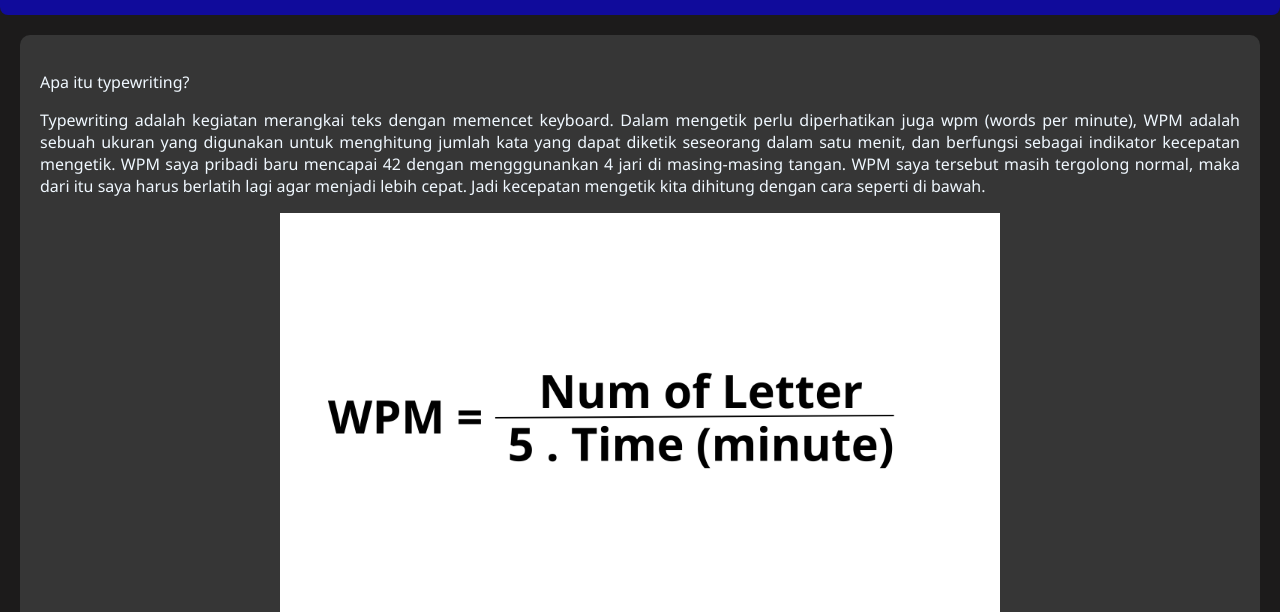
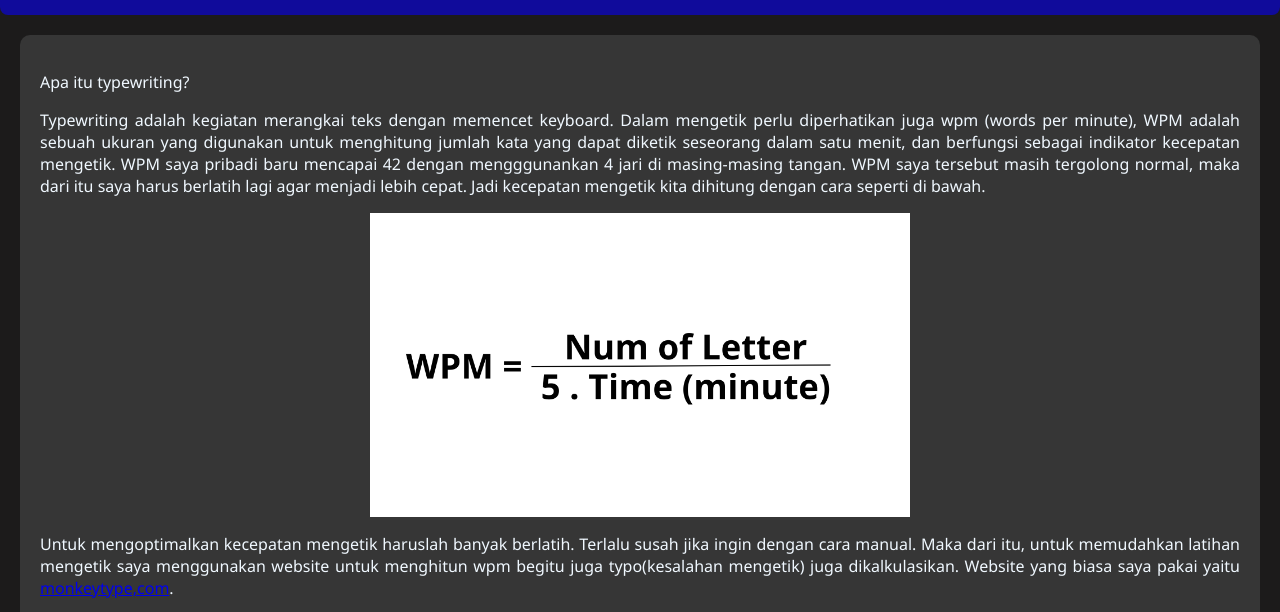
Before and after one commit to Maleka0809/tugas_pweb_Maleka_189, a plain HTML site: page index.html in a window 1280 px wide. Shown: the part 134-746 px from the top of the page. Drawn offline with Linux system fonts and the light colour scheme.

Commit message:
Update inicssnya.css

```diff
--- a/inicssnya.css
+++ b/inicssnya.css
@@ -56,7 +56,7 @@ form {
 }
 
 .gambar_1 {
-    max-width: 60%;
+    max-width: 45%;
     height: auto;
     display: block;
     margin: 0 auto;
```
